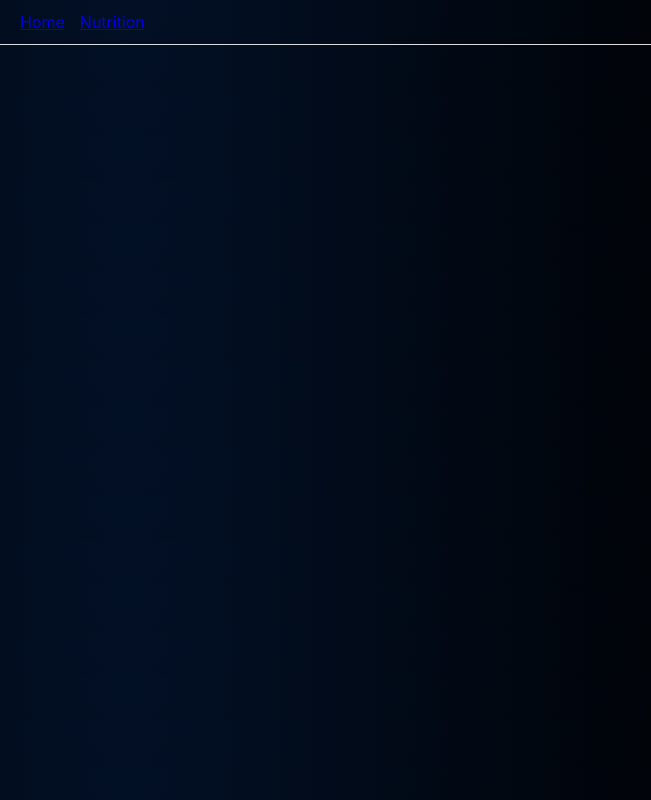
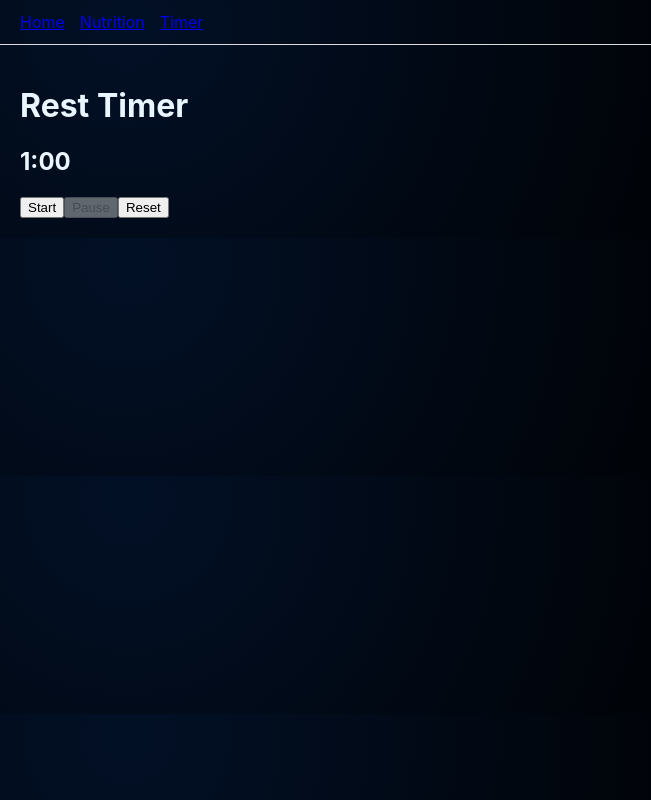
Before and after one commit to ufosc/OSC_Workout_App, a React (Create React App) app: page /timer in a window 1280 px wide. Before the commit this address had no page. Shown: the whole page, without its empty margins (0-651 px from the left). Built offline with nearby package versions, Linux system fonts and the light colour scheme.

Commit message:
Add countdown timer component

```diff
--- a/src/App.js
+++ b/src/App.js
@@ -1,6 +1,7 @@
 import React from 'react';
 import { BrowserRouter as Router, Routes, Route, Link } from 'react-router-dom';
 import Nutrition from './Components/Nutrition';
+import Timer from './Components/Timer';
 
 function App() {
   return (
@@ -8,11 +9,13 @@ function App() {
       <nav style={{ padding: '12px 20px', display: 'flex', gap: '15px', borderBottom: '1px solid #ddd' }}>
         <Link to="/">Home</Link>
         <Link to="/nutrition">Nutrition</Link>
+        <Link to="/timer">Timer</Link>
       </nav>
 
       <Routes>
         <Route path="/" element={<div style={{ padding: '20px' }}><h1>Welcome to OSC Workout</h1></div>} />
         <Route path="/nutrition" element={<Nutrition />} />
+        <Route path="/timer" element={<Timer />} />
       </Routes>
     </Router>
   );
--- a/src/Components/Timer.jsx
+++ b/src/Components/Timer.jsx
@@ -1,220 +1,61 @@
-import { useState, useEffect, useRef } from "react";
+import React, { useEffect, useState } from 'react';
 
-const PRESETS = [30, 60, 90, 120];
+function Timer({ initialSeconds = 60 }) {
+  const [timeLeft, setTimeLeft] = useState(initialSeconds);
+  const [isRunning, setIsRunning] = useState(false);
 
-function formatTime(totalSeconds) {
-  const minutes = Math.floor(totalSeconds / 60);
-  const seconds = totalSeconds % 60;
-  return `${minutes}:${String(seconds).padStart(2, "0")}`;
-}
+  useEffect(() => {
+    if (!isRunning) return;
 
-function playTimerDoneSound(soundType) {
-  const soundFiles = {
-    turkishMarch: "/sounds/turkish-march.mp3",
-    chopinTorrent: "/sounds/chopin-torrent.mp3",
-    vivaldiSummer: "/sounds/vivaldi-summer.mp3",
+    if (timeLeft <= 0) {
+      setIsRunning(false);
+      return;
+    }
+
+    const interval = setInterval(() => {
+      setTimeLeft((prevTime) => prevTime - 1);
+    }, 1000);
+
+    return () => clearInterval(interval);
+  }, [isRunning, timeLeft]);
+
+  const startTimer = () => {
+    setIsRunning(true);
   };
 
-  const audio = new Audio(`${process.env.PUBLIC_URL}${soundFiles[soundType]}`);
-  audio.volume = 0.65;
-  audio.play().catch(() => {});
-
-  return audio;
-}
-
-export default function Timer({ initialSeconds = 60, onComplete }) {
-  const [duration, setDuration] = useState(initialSeconds);
-  const [secondsLeft, setSecondsLeft] = useState(initialSeconds);
-  const [isRunning, setIsRunning] = useState(false);
-  const [customTime, setCustomTime] = useState("");
-  const [soundType, setSoundType] = useState("turkishMarch");
-  const [isComplete, setIsComplete] = useState(false);
-  const endTimeRef = useRef(0);
-  const onCompleteRef = useRef(onComplete);
-  const soundTypeRef = useRef(soundType);
-  const activeAudioRef = useRef(null);
-
-  useEffect(() => {
-    onCompleteRef.current = onComplete;
-  }, [onComplete]);
-
-  useEffect(() => {
-    soundTypeRef.current = soundType;
-  }, [soundType]);
-
-  useEffect(() => {
-    if (!isRunning) return undefined;
-
-    const id = setInterval(() => {
-      const remaining = Math.max(
-        0,
-        Math.ceil((endTimeRef.current - Date.now()) / 1000)
-      );
-      setSecondsLeft(remaining);
-
-      if (remaining === 0) {
-        clearInterval(id);
-        setIsRunning(false);
-        setIsComplete(true);
-
-        if (navigator.vibrate) navigator.vibrate([200, 100, 200]);
-        stopTimerDoneSound();
-        activeAudioRef.current = playTimerDoneSound(soundTypeRef.current);
-        if (onCompleteRef.current) onCompleteRef.current();
-      }
-    }, 250);
-
-    return () => clearInterval(id);
-  }, [isRunning]);
-
-  const stopTimerDoneSound = () => {
-    if (!activeAudioRef.current) return;
-
-    activeAudioRef.current.pause();
-    activeAudioRef.current.currentTime = 0;
-    activeAudioRef.current = null;
+  const pauseTimer = () => {
+    setIsRunning(false);
   };
 
-  const handleStart = () => {
-    stopTimerDoneSound();
-
-    const nextSeconds = secondsLeft === 0 ? duration : secondsLeft;
-
-    endTimeRef.current = Date.now() + nextSeconds * 1000;
-    setSecondsLeft(nextSeconds);
-    setIsComplete(false);
-    setIsRunning(true);
-  }
-
-  const handlePause = () => setIsRunning(false);
-
-  const handleReset = () => {
-    stopTimerDoneSound();
-
+  const resetTimer = () => {
     setIsRunning(false);
-    setSecondsLeft(duration);
-    setIsComplete(false);
+    setTimeLeft(initialSeconds);
   };
 
-  const handlePreset = (seconds) => {
-    setIsRunning(false);
-    setDuration(seconds);
-    setSecondsLeft(seconds);
-    setIsComplete(false);
-  };
-
-  function handleCustomTime() {
-    const newTime = Number(customTime);
-
-    if(newTime > 0) {
-      setIsRunning(false);
-      setDuration(newTime);
-      setSecondsLeft(newTime);
-      setIsComplete(false);
-      setCustomTime("");
-    }
-  }
-
-  function addThirtySeconds() {
-    const newTime = secondsLeft + 30;
-
-    if (isRunning){
-      endTimeRef.current += 30000;
-    }
-
-    setSecondsLeft(newTime);
-    setDuration((currentDuration) =>
-      isRunning ? currentDuration + 30 : newTime);
-    setIsComplete(false);
-  }
+  const minutes = Math.floor(timeLeft / 60);
+  const seconds = timeLeft % 60;
 
   return (
-    <div style={{ textAlign: "center", padding: "1rem" }}>
-      <h2>Rest Timer</h2>
+    <div style={{ padding: '20px' }}>
+      <h1>Rest Timer</h1>
 
-      <div
-        role="timer"
-        aria-live="off"
-        style={{ fontSize: "3rem", fontWeight: "bold", margin: "0.5rem 0" }}
-      >
-        {formatTime(secondsLeft)}
-      </div>
-      <progress
-        value={secondsLeft}
-        max={duration}
-        style={{ width: "250px" }}
-      ></progress>
+      <h2>
+        {minutes}:{seconds.toString().padStart(2, '0')}
+      </h2>
 
-      <div style={{ display: "flex", gap: "0.5rem", justifyContent: "center" }}>
-        {PRESETS.map((seconds) => (
-          <button
-            key={seconds}
-            onClick={() => handlePreset(seconds)}
-            disabled={isRunning}
-            aria-pressed={duration === seconds}
-          >
-            {seconds}s
-          </button>
-        ))}
-      </div>
+      <button onClick={startTimer} disabled={isRunning}>
+        Start
+      </button>
 
-      <div style={{ marginTop: "1rem" }}>
-        <input
-          type="number"
-          placeholder="Custom seconds"
-          value={customTime}
-          onChange={(event) => setCustomTime(event.target.value)}
-          min="1"
-          step="1"
-        />
+      <button onClick={pauseTimer} disabled={!isRunning}>
+        Pause
+      </button>
 
-        <button
-          onClick={handleCustomTime}
-          disabled={isRunning}
-        >
-          Set Time
-        </button>
-      </div>
-
-      <div style={{ marginTop: "1rem" }}>
-        <label htmlFor="timer-sound" style={{ marginRight: "0.5rem" }}>
-          Finish sound
-        </label>
-
-        <select
-          id="timer-sound"
-          value={soundType}
-          onChange={(event) => setSoundType(event.target.value)}
-          disabled={isRunning}
-        >
-          <option value="turkishMarch">Mozart - Turkish March</option>
-          <option value="chopinTorrent">Chopin - Etude Torrent</option>
-          <option value="vivaldiSummer">Vivaldi - Summer</option>
-        </select>
-      </div>
-
-      <div
-        style={{
-          display: "flex",
-          gap: "0.5rem",
-          justifyContent: "center",
-          marginTop: "1rem",
-        }}
-      >
-        {isRunning ? (
-          <button onClick={handlePause}>Pause</button>
-        ) : (
-          <button onClick={handleStart}>Start</button>
-        )}
-        <button onClick={handleReset}>Reset</button>
-
-        <button onClick={addThirtySeconds}>
-          +30s
-        </button>
-      </div>
-      {isComplete && (
-        <h3>Rest complete. Next set ready.</h3>
-      )}
+      <button onClick={resetTimer}>
+        Reset
+      </button>
     </div>
   );
 }
+
+export default Timer;
```
